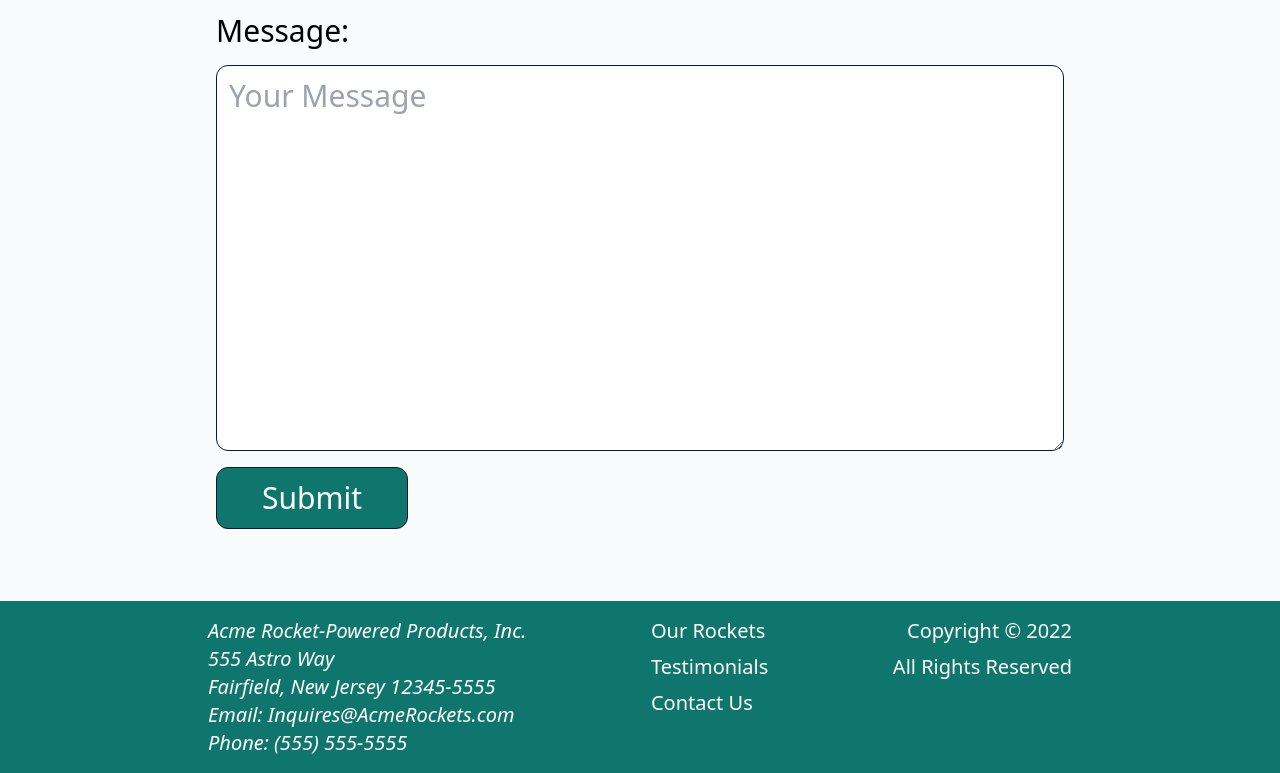
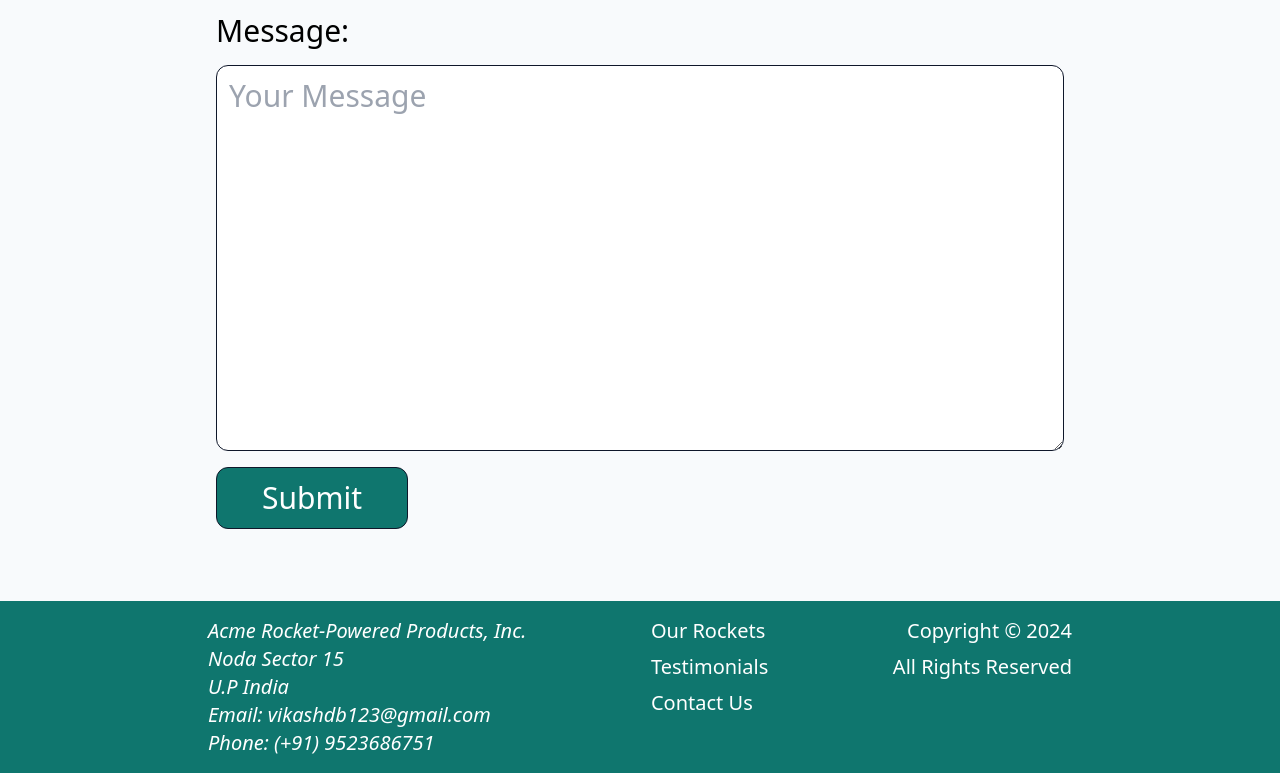
Before and after one commit to Vikash8460/tailwind-css-tutorial-for-beginners, a plain HTML site: page tailwind-css/lesson04/inde.html in a window 1280 px wide. Shown: the part 3224-3997 px from the top of the page. Drawn offline with Linux system fonts and the light colour scheme.

Commit message:
add adreass.

```diff
--- a/tailwind-css/lesson04/inde.html
+++ b/tailwind-css/lesson04/inde.html
@@ -191,11 +191,11 @@
     <section class="mx-auto flex max-w-4xl flex-col p-4 sm:flex-row sm:justify-between">
       <address>
         <h2>Acme Rocket-Powered Products, Inc.</h2>
-        555 Astro Way<br />
-        Fairfield, New Jersey 12345-5555<br />
+        Noda Sector 15<br />
+        U.P India <br />
         Email:
-        <a href="mailto:inquiries@acmerockets.com">Inquires@AcmeRockets.com</a><br />
-        Phone: <a href="tel:+15555555555">(555) 555-5555</a>
+        <a href="mailto:vikashdb123@gmail.com">vikashdb123@gmail.com</a><br />
+        Phone: <a href="tel:+91 9523686751">(+91) 9523686751</a>
       </address>
       <nav class="hidden flex-col gap-2 md:flex" aria-label="footer">
         <a href="#rockets" class="hover:opacity-90">Our Rockets</a>
@@ -203,7 +203,7 @@
         <a href="#contact" class="hover:opacity-90">Contact Us</a>
       </nav>
       <div class="flex flex-col sm:gap-2">
-        <p class="text-right">Copyright &copy; <span id="year">2022</span></p>
+        <p class="text-right">Copyright &copy; <span id="year">2024</span></p>
         <p class="text-right">All Rights Reserved</p>
       </div>
     </section>
```
